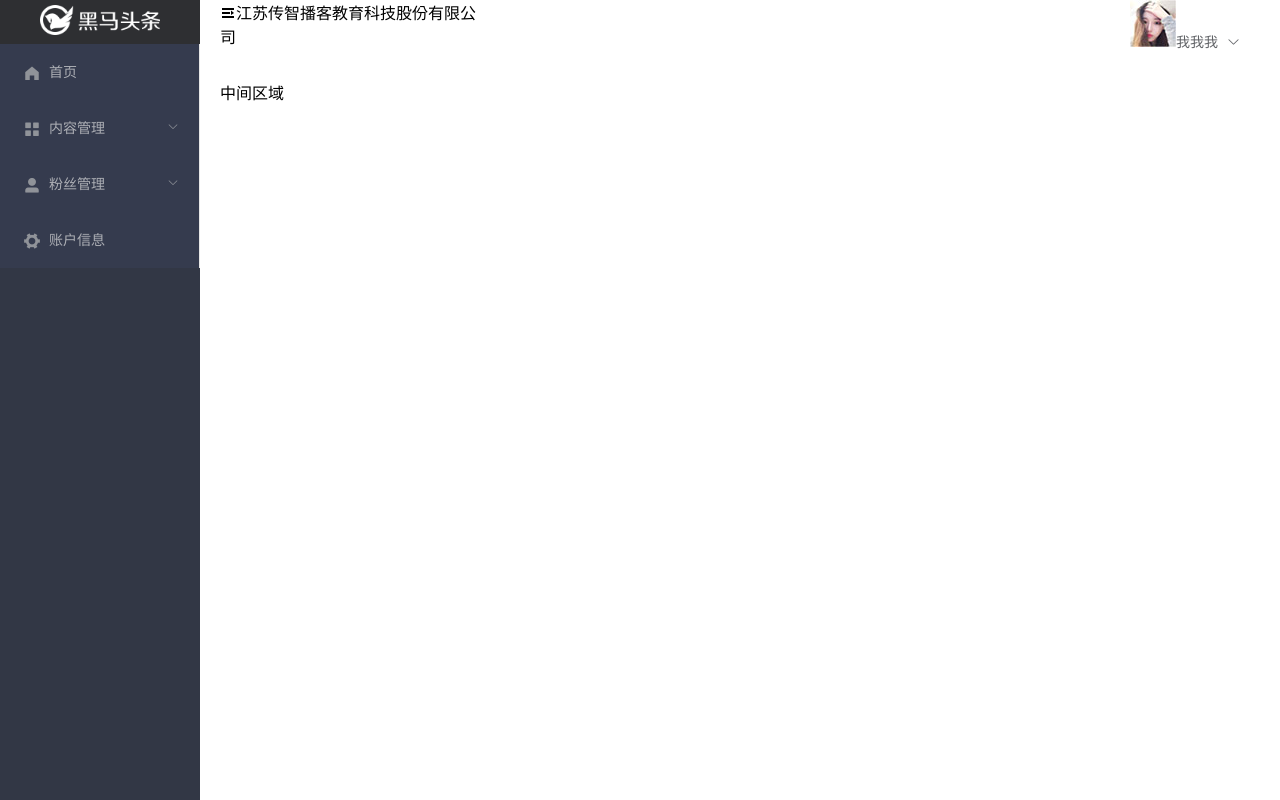
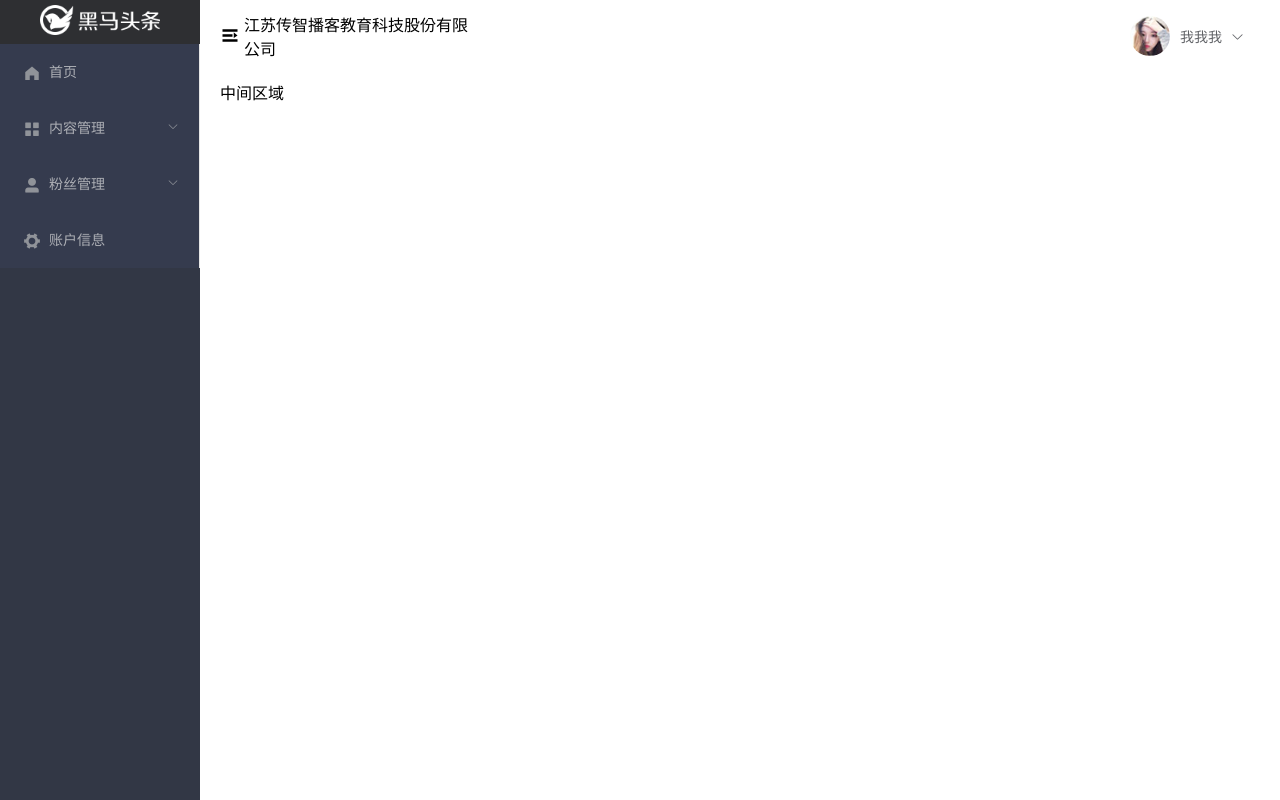
Before and after one commit to Alexxff/myselftoutiao, a Vue app: page /#/home in a window 1280 px wide. Built offline with nearby package versions, Linux system fonts and the light colour scheme.

Commit message:
主页模块-头部结构及下拉菜单增添样式

```diff
--- a/src/components/home/layout-header.vue
+++ b/src/components/home/layout-header.vue
@@ -27,6 +27,26 @@ export default {
 }
 </script>
 
-<style>
-
+<style lang="less" scoped>
+.layout-header{
+padding:12px 0;
+.left-header{
+  display:flex;
+  align-items: center;
+  i{
+    font-size: 20px;
+    margin-right:4px;
+  }
+}
+.layout-right{
+  display: flex;
+  align-items: center;
+  img{
+    width: 40px;
+    height: 40px;
+    border-radius:50%;
+    margin-right:10px;
+  }
+}
+}
 </style>
```
